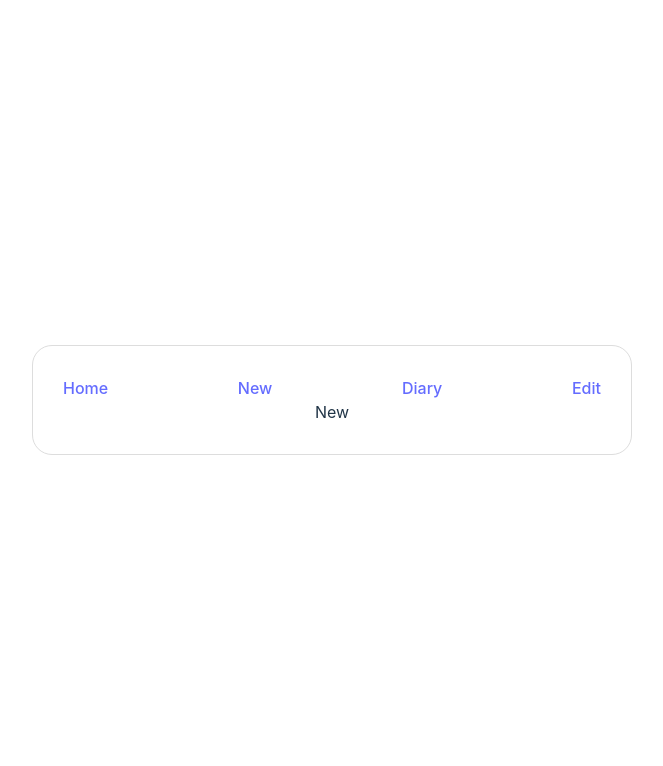
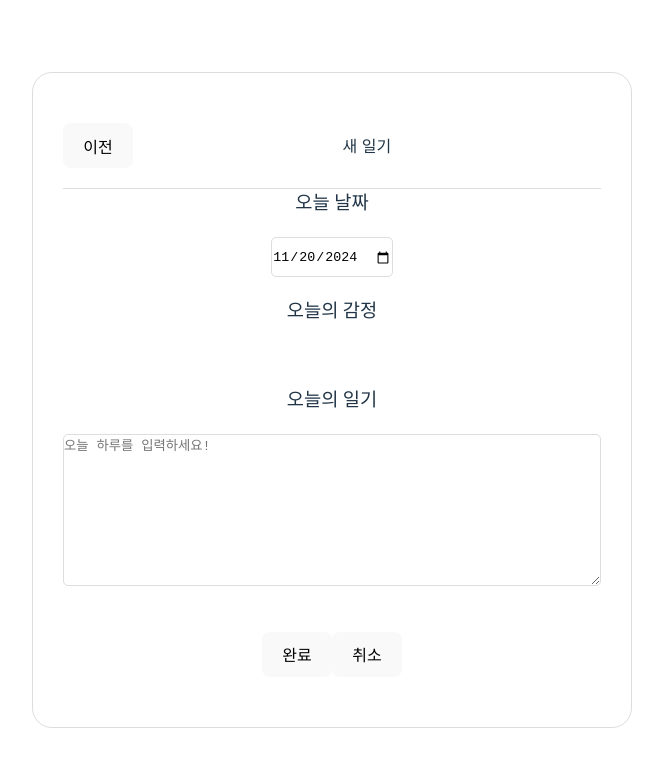
Before and after one commit to kbo831/reactStudy, a React (Vite) app in the folder reactStudy01/pro04/: page /new in a window 1280 px wide. Shown: the top 766 px of the page, without its empty margins (308-971 px from the left). Built offline with nearby package versions, Linux system fonts and the light colour scheme.

Commit message:
전체 작업 완료 , 최적화 리렌더링 함수 컴포넌트 재생성 방지

```diff
--- a/reactStudy01/pro04/src/App.jsx
+++ b/reactStudy01/pro04/src/App.jsx
@@ -1,7 +1,7 @@
 
 import './App.css'
 import './common.css'
-import { Link, Route, Routes } from 'react-router-dom'
+import { Route, Routes } from 'react-router-dom'
 import Home from './pages/Home';
 import Diary from './pages/Diary';
 import New from './pages/New';
@@ -86,6 +86,7 @@ setIsDataLoaded(true);
 },[])
 
 
+//** 업데이트, 생성 함수 매개변수 순서 동일하게 해줘야 값이 안 바뀜 */
 //상태 변화 함수이며, dispatch를 호출하는 함수,액션 객체를 생성
 const onCreate = (date,emotionId,content) =>{
 // 필요 데이터 : 날짜, 감정이모티콘, 일기내용 => date, emotion(Id), content
@@ -94,14 +95,16 @@ dispatch({
   data:{
     id:idRef.current, // 참조한 객체의 현재값 ==> index의 역할을 함
     date: new Date(date).getTime(), // 인자로 넘어온 date를 기반으로 새로운 날짜 객체 생성후 타임스탬프형태로 변환,
-    content,
-    emotionId
+    emotionId,
+    content
   }
 });
 idRef.current +=1; // dispatch 이후에 idRef.current 증가 ( 일기 인덱스 중복 방지)
 }
 
-const OnUpdate= (targetId,date,emotionId,content) =>{
+const onUpdate= (targetId,date,emotionId,content) =>{ //
+  console.log("ssss",targetId,date,emotionId,content)
+
   //targetId 는 수정할 데이터를 타겟팅할 때 필요
   dispatch({
       type:"UPDATE",
@@ -115,7 +118,8 @@ const OnUpdate= (targetId,date,emotionId,content) =>{
 //end
 }
 
-const OnDelete= (targetId) =>{
+const onDelete= (targetId) =>{
+  console.log("targetId",targetId)
   //targetId 는 삭제할 데이터를 타겟팅할 때 필요
   dispatch({
       type:"DELETE",
@@ -129,18 +133,11 @@ const OnDelete= (targetId) =>{
  }else{ // data 가 들어오면
   return (
     <DiaryStateContext.Provider value={data}>
-      <DiaryDispatchContext.Provider value={{onCreate,OnUpdate,OnDelete}}>
+      <DiaryDispatchContext.Provider value={{onCreate,onUpdate,onDelete}}>
       <div className="App">
 
 
         <div className="diaryWrap  bordered">
-
-          <div className="navi flex flex-between">
-              <Link to="/" title="home 이동 현재창열림" >Home</Link>
-              <Link to="/new">New</Link>
-              <Link to="/diary">Diary</Link>
-              <Link to="/edit">Edit</Link>
-            </div>
 
           <Routes>
             <Route path="/" element={<Home/>}/>
--- a/reactStudy01/pro04/src/pages/DiaryItem.jsx
+++ b/reactStudy01/pro04/src/pages/DiaryItem.jsx
@@ -2,6 +2,7 @@ import { useNavigate } from "react-router-dom";
 import { emoArray } from "../utils/emoArray";
 import { getFormattedDate } from "./getFormattedDate";
 import Button  from '@pages/button';
+import React from "react";
 
 
 
@@ -36,7 +37,7 @@ const DiaryItem = ({id, emotionId, content,date}) =>{
             }
 
         </span>
-        <span className="textContent">{content.slice(0,25)}</span>
+        <span className="textContent">{content}</span>
         <span className="date absolute">{fulldate}</span>
         <Button className={`btn absolute`} type={"update"} text={"수정"} onClick={goEdit} />
         </li>
@@ -44,4 +45,4 @@ const DiaryItem = ({id, emotionId, content,date}) =>{
     );
 }
 
-export default DiaryItem;
+export default React.memo(DiaryItem);
--- a/reactStudy01/pro04/src/pages/Edit.jsx
+++ b/reactStudy01/pro04/src/pages/Edit.jsx
@@ -1,10 +1,11 @@
 import  Button  from '@pages/button';
-import { useEffect, useState } from 'react';
-import { getFormattedDate } from './getFormattedDate';
-import { useNavigate } from 'react-router-dom';
+import  Editor  from '@pages/Editor';
+import { replace, useNavigate, useParams } from 'react-router-dom';
 import { emoArray } from '../utils/emoArray';
-
-import EmotionItem from './EmotionItem';
+import useDiary from './../hooks/useDiary';
+import  Header  from '@components/Header';
+import { useContext } from 'react';
+import { DiaryDispatchContext } from '../App';
 
 
 
@@ -12,96 +13,51 @@ if (!emoArray || emoArray.length === 0) {
     console.error("emoArray is empty or undefined.");
     // 기본 데이터 제공 또는 오류 처리 ==> emoArray 보다 선 기입해야함.
   }
-const Edit = ({initData,onSubmit}) =>{
+const Edit = () =>{
+    //url 파라미터 사용
+    const {id} = useParams();
+    const data = useDiary(id);  // id에 해당하는 다이어리 특정 데이터 반환
 
-//날짜 입력 폼 저장할 State
-const [state,setState] = useState({
-    date:getFormattedDate(new Date()),
-    emotionId: emoArray.length > 0 ? emoArray[0].id : "", // 기본 감정 ID 또는 빈 값,
-    content:"",
-})
-// useNavigate를 호출하면 클라이언트 ㅅ ㅏ이드 렌더링 방식으로 페이지를 이동하는 함수를 반환하고, 이 리액트 훅을 호출해 함수 navigate를 생성하면 페이지간 이동을 간편하게 구현할 수 있음
+    const navigate = useNavigate(-1);
+    const goBack= () =>{
+        navigate(-1);
+    }
 
-useEffect(()=>{
-    if(initData){ // 초기 데이터가 있으면 state 에 초기값으로 반화해주기 위해서 필요
-        setState({
-            ...initData,
-            date:getFormattedDate(new Date(parseInt(initData.date)))
-        })
+    //상태변화 데이터를 전달해주는  context 선언하기
+    const {onDelete,onUpdate} = useContext(DiaryDispatchContext);
+    const onClickDelete=(e)=>{
+        e.stopPropagation();
+        // 사용자에게 인수로 전달한 텍스트와 함꼐 경고 대화상자 출력하는 브라우저 메서드, 사용자가 확인하면  true 를 반환함
+        if(window.confirm("일기를 삭제할까요? 복구 불가!")){
+            console.log("id",id)
+            onDelete(id); // 해당 데이터 삭제
+            navigate("/",{replace:true});
+        }
     }
-},[initData]);
-// date:getFormattedDate(new Date(parseInt(initData.date)))
-/* 1) initData.date는 데이터베이스나 APi로 가져왔을 경우 타임스탬프(유닉스 시간) 형식일 가능성이 있음
-2) 또한 initData.date가 문자열일 수 있기 때문에 숫자로 변환해주기 위해 parseInt()를 사용하여 숫자로 변환
-3) 변환된 타임스탬프 값을 인자로 받아 계산된 날짜 객체를 생성하기 위해 new Date()를 생성한 후에
-4) getFormattedData() utils에 인자로 주어 반환되는 형식의 날짜 데이터를 얻을 수 있음*/
+
+    const onSubmit = (data) =>{
+        console.log("data",data)
+        if(window.confirm("일기를 수정할까요? 복구 불가!")){
+          //  targetId,date,emotionId,content
+            console.log("id",id)
+            const {date, emotionId,content} = data;
+            onUpdate(id,date, emotionId,content);
+            navigate("/",{replace:true});
+        }
+    }
 
 
-const navigate = useNavigate();
+    if(!data){
+        return <div>데이터 불러오는 중</div>
+    }else{
+        return(
+            <>
+            <Header leftChild={<Button text={"이전"} onClick={goBack}/>} headerTitle={"일기수정"}  rightChild={<Button type={"negative"} text={"삭제"} onClick={onClickDelete}/>} />
+            <Editor initData={data}  onSubmit={onSubmit}/>
+            </>
 
-const handlerChangeDate = (e) =>{
-    setState({
-        ...state,
-        date: e.target.value,
-    })
-}
-
-const handlerChangeContent = (e) =>{
-    setState({
-        ...state,
-        content: e.target.value,
-    })
-}
-
-const handleSubmit=()=>{
-    onSubmit(state);
-}
-
-const handlerChangeEmotion = (emotionId) =>{
-    setState({
-        ...state,
-        emotionId
-    })
-    console.log("emotion onClick", emotionId);
-}
-
-const handleOnGoBack= ()=>{
-    navigate(-1);// 인수로 -1을 넣어주면 뒤로 한페이지 이동함
-}
-
-    return(
-        <>
-
-        <div className="editor">
-            <div className="sectionWrap">
-                <h3>오늘 날짜</h3>
-                <input type="date" value={state.date} onChange={handlerChangeDate}/>
-            </div>
-            <div className="listWrap">
-                <h3>오늘의 감정</h3>
-                <ul className="flex emoul flex-between">
-                    {emoArray.map((item)=>(
-                        <EmotionItem key={item.id} {...item} isSelected={state.emotionId === item.id} onClick={handlerChangeEmotion}/>
-                    ))
-                    }
-                </ul>
-                {/* isSelected 는 감정이미지에 있는 감정인지 검증하는 역할 */}
-            </div>
-            <div className="listWrap">
-                <h3>오늘의 일기</h3>
-                <textarea name="" id="" value={state.content} onChange={handlerChangeContent} rows="10" cols="50" placeholder="오늘 하루를 입력하세요!"></textarea>
-            </div>
-            <div className="listWrap">
-                <Button type={"positive"} text={"완료"} onClick={handleSubmit} />
-                <Button type={"cancel"} text={"취소"} onClick={handleOnGoBack} />
-            </div>
-
-            </div>
-
-
-        </>
-
-    );
+        );
+    }
 }
 
 export default Edit;
--- /dev/null
+++ b/reactStudy01/pro04/src/pages/Editor.jsx
@@ -0,0 +1,111 @@
+import  Button  from '@pages/button';
+import { useCallback, useEffect, useState } from 'react';
+import { getFormattedDate } from './getFormattedDate';
+import { useNavigate } from 'react-router-dom';
+import { emoArray } from '../utils/emoArray';
+
+import EmotionItem from './EmotionItem';
+
+
+
+if (!emoArray || emoArray.length === 0) {
+    console.error("emoArray is empty or undefined.");
+    // 기본 데이터 제공 또는 오류 처리 ==> emoArray 보다 선 기입해야함.
+  }
+const Editor = ({initData,onSubmit}) =>{
+
+//날짜 입력 폼 저장할 State
+const [state,setState] = useState({
+    date:getFormattedDate(new Date()),
+    emotionId: emoArray.length > 0 ? emoArray[0].id : "", // 기본 감정 ID 또는 빈 값,
+    content:"",
+})
+// useNavigate를 호출하면 클라이언트 ㅅ ㅏ이드 렌더링 방식으로 페이지를 이동하는 함수를 반환하고, 이 리액트 훅을 호출해 함수 navigate를 생성하면 페이지간 이동을 간편하게 구현할 수 있음
+
+useEffect(()=>{
+    if(initData){ // 초기 데이터가 있으면 state 에 초기값으로 반화해주기 위해서 필요
+        setState({
+            ...initData,
+            date:getFormattedDate(new Date(parseInt(initData.date)))
+        })
+    }
+},[initData]);
+// date:getFormattedDate(new Date(parseInt(initData.date)))
+/* 1) initData.date는 데이터베이스나 APi로 가져왔을 경우 타임스탬프(유닉스 시간) 형식일 가능성이 있음
+2) 또한 initData.date가 문자열일 수 있기 때문에 숫자로 변환해주기 위해 parseInt()를 사용하여 숫자로 변환
+3) 변환된 타임스탬프 값을 인자로 받아 계산된 날짜 객체를 생성하기 위해 new Date()를 생성한 후에
+4) getFormattedData() utils에 인자로 주어 반환되는 형식의 날짜 데이터를 얻을 수 있음*/
+
+
+    const navigate = useNavigate();
+
+    const handlerChangeDate = (e) =>{
+        setState({
+            ...state,
+            date: e.target.value,
+        })
+    }
+
+    const handlerChangeContent = (e) =>{
+        setState({
+            ...state,
+            content: e.target.value,
+        })
+    }
+
+
+    const handleSubmit=()=>{
+        onSubmit(state);
+
+    }
+
+    //이벤트 핸들러를 통해 초기값 재설정 시, 컴포넌트가 렌더링될 때마다, 함수도 재생성 되기때문에 useCallback()을 통해서
+    // 마운트 시에만 생성되게 지정할 수 있지만, state의 상태값도 변하지 않게됨 => 초기값 갱신 반환 함수를 함수형업데이트 방식으로 작성해주어  초기값 변경하기
+    const handlerChangeEmotion = useCallback((emotionId) =>{
+        setState((state)=>({
+            ...state,
+            emotionId
+        }));
+
+    },[]);
+
+    const handleOnGoBack= ()=>{
+        navigate(-1);// 인수로 -1을 넣어주면 뒤로 한페이지 이동함
+    }
+
+    return(
+        <>
+
+        <div className="editor">
+            <div className="sectionWrap">
+                <h3>오늘 날짜</h3>
+                <input type="date" value={state.date} onChange={handlerChangeDate}/>
+            </div>
+            <div className="listWrap">
+                <h3>오늘의 감정</h3>
+                <ul className="flex emoul flex-between">
+                    {emoArray.map((item)=>(
+                        <EmotionItem key={item.id} {...item} isSelected={state.emotionId === item.id} onClick={handlerChangeEmotion}/>
+                    ))
+                    }
+                </ul>
+                {/* isSelected 는 감정이미지에 있는 감정인지 검증하는 역할 */}
+            </div>
+            <div className="listWrap">
+                <h3>오늘의 일기</h3>
+                <textarea name="" id="" value={state.content} onChange={handlerChangeContent} rows="10" cols="50" placeholder="오늘 하루를 입력하세요!"></textarea>
+            </div>
+            <div className="listWrap">
+                <Button type={"positive"} text={"완료"} onClick={handleSubmit} />
+                <Button type={"cancel"} text={"취소"} onClick={handleOnGoBack} />
+            </div>
+
+        </div>
+
+
+        </>
+
+    );
+}
+
+export default Editor;
--- a/reactStudy01/pro04/src/pages/EmotionItem.jsx
+++ b/reactStudy01/pro04/src/pages/EmotionItem.jsx
@@ -1,3 +1,5 @@
+import React from "react";
+
 const EmotionItem=({id,name,emotionName,src,onClick,isSelected})=>{
     //onClick 했을 때 id 값을 state 변수에 넣어주기 setState
     const handlerOnClick=()=>{
@@ -16,4 +18,4 @@ const EmotionItem=({id,name,emotionName,src,onClick,isSelected})=>{
     );
 }
 
-export default EmotionItem;
+export default React.memo(EmotionItem)
--- a/reactStudy01/pro04/src/pages/New.jsx
+++ b/reactStudy01/pro04/src/pages/New.jsx
@@ -1,9 +1,33 @@
+import { useNavigate } from "react-router-dom";
+import  Header  from '@components/Header';
+import Button from '@pages/button';
+import { useContext } from "react";
+import { DiaryDispatchContext } from "../App";
+import Editor from '@pages/Editor';
+
+
 const New = () =>{
+    const {onCreate} = useContext(DiaryDispatchContext);
+    const navigate = useNavigate();
+    const goBack=()=>{
+        navigate(-1);
+    }
+
+    const onSubmit = (data) =>{
+        console.log("data",data)
+        const {date, emotionId,content} = data;
+        onCreate(date, emotionId,content);
+        navigate("/",{replace:true});
+
+    }
 
     return(
-        <div>
-        New
-        </div>
+        <>
+        <Header leftChild={<Button text={"이전"}
+                onClick={goBack}/>}
+                headerTitle={"새 일기"}/>
+        <Editor onSubmit={onSubmit}/>
+    </>
     );
 }
 
```
